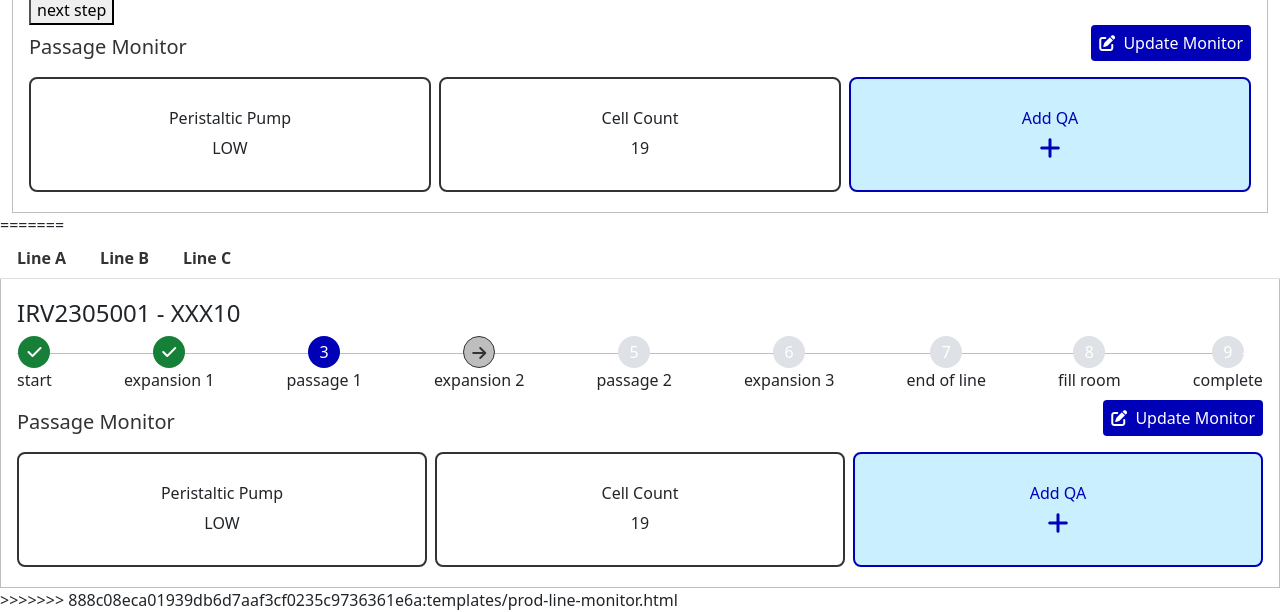
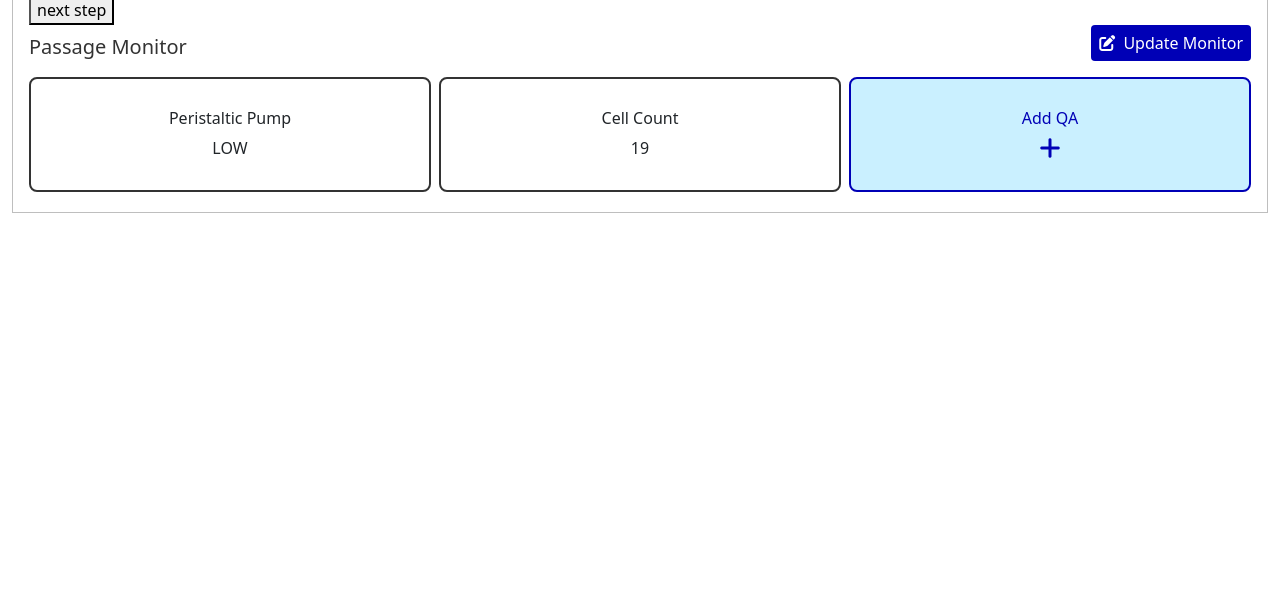
Before and after one commit to alexanderQuinn1/CS356, a Flask app: page /prod-line-monitor/1 in a window 1280 px wide. Shown: the part 316-928 px from the top of the page. After the commit the page ends 529 px from the top, so only its background shows below. Run offline with Flask 3, Linux system fonts and the light colour scheme; data comes from the database, SQL or seed files in the repository; parts of the project's set-up code (start-up, migrations or seed data) failed here and were passed over.

Commit message:
resolving merge conflicts

```diff
--- a/templates/prod-line-status.html
+++ b/templates/prod-line-status.html
@@ -32,50 +32,4 @@
     {% block prod_line_activity %}
     {% endblock %}
 </div>
-
-=======
-    <ul class="bm-prod-line-tab nav nav-tabs">
-        <li class="nav-item">
-            <a id="a" class="bm-prod-line-tab__link nav-link {% if prod_line== 'A' %} active {% endif %}"
-               href="/prod-line-monitor/A">Line A</a>
-        </li>
-        <li class="nav-item">
-            <a id="b" class="bm-prod-line-tab__link nav-link {% if prod_line== 'B' %} active {% endif %}"
-               href="/prod-line-monitor/B">Line B</a>
-        </li>
-        <li class="nav-item">
-            <a id="c" class="bm-prod-line-tab__link nav-link {% if prod_line== 'C' %} active {% endif %}"
-               href="/prod-line-monitor/C">Line C</a>
-        </li>
-    </ul>
-
-    <div id="line" class="container-fluid bm-prod-line-tab__content">
-        <h4>{{ batch.batch_no }} - {{ batch.prod_type }}</h4>
-
-        <div class="bm-stepper" id="stepper">
-            {% for stage in stages %}
-                <div class="bm-stepper__step">
-                    <span class="bm-stepper__step__circle bm-stepper__step__circle--{{ stage.status }}" {% if stage.status == 'next' %} onClick="moveToNextStage('{{ prod_line }}', '{{ batch.batch_no }}', '{{ batch.current_stage }}')" {%  endif %}>
-                        {% if stage.status == 'next' %}
-                            <i class="fa-solid fa-arrow-right"></i>
-                        {% elif stage.status == 'complete' %}
-                            <i class="fa-solid fa-check"></i>
-                        {% else %}
-                            {{ stage.id }}
-                        {% endif %}
-                    </span>
-                    <span class="bm-stepper__step__text">  {{ stage.name }} </span>
-                </div>
-            {% endfor %}
-        </div>
-
-        {% if expansion_monitor %}
-            {% include 'expansion-monitor.html' %}
-        {% elif passage_monitor %}
-            {% include 'passage-monitor.html' %}
-        {% else %}
-            <div>start of production - no data</div>
-        {% endif %}
-    </div>
->>>>>>> 888c08eca01939db6d7aaf3cf0235c9736361e6a:templates/prod-line-monitor.html
 {% endblock %}
```
